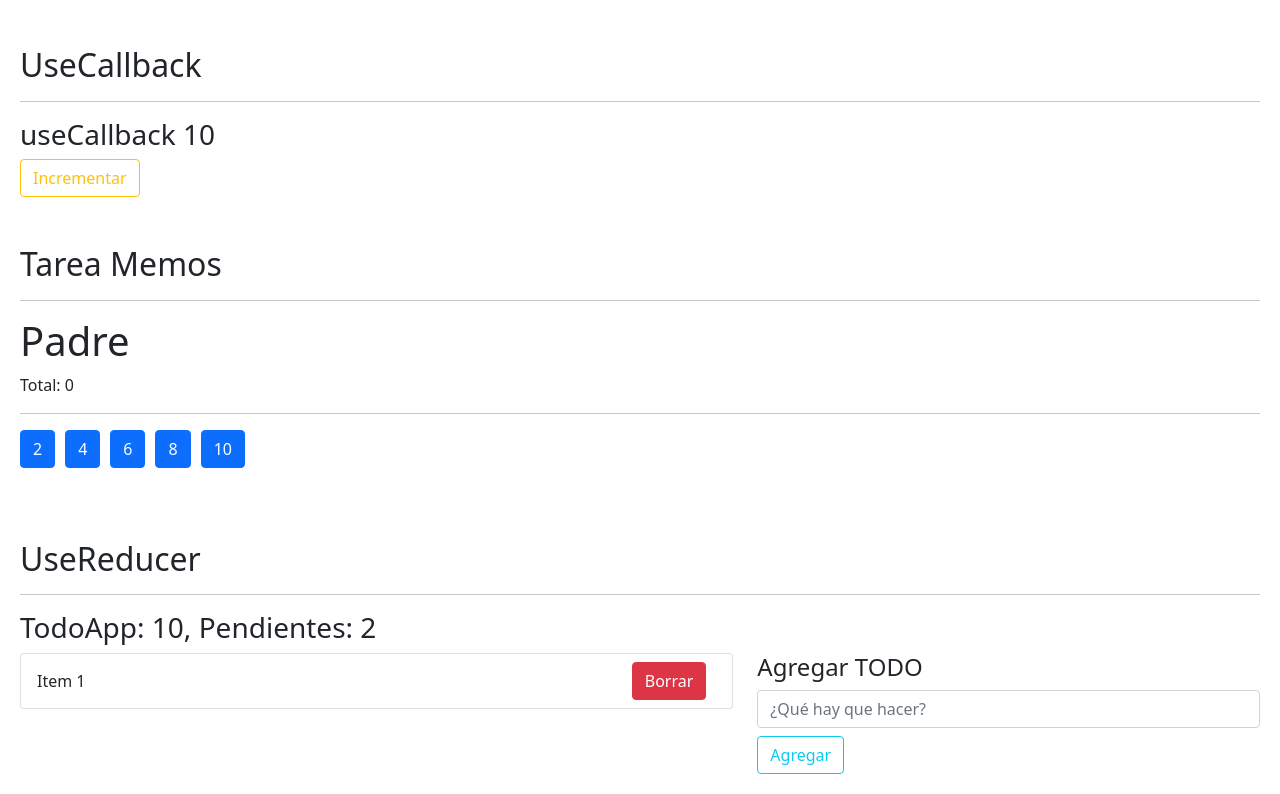
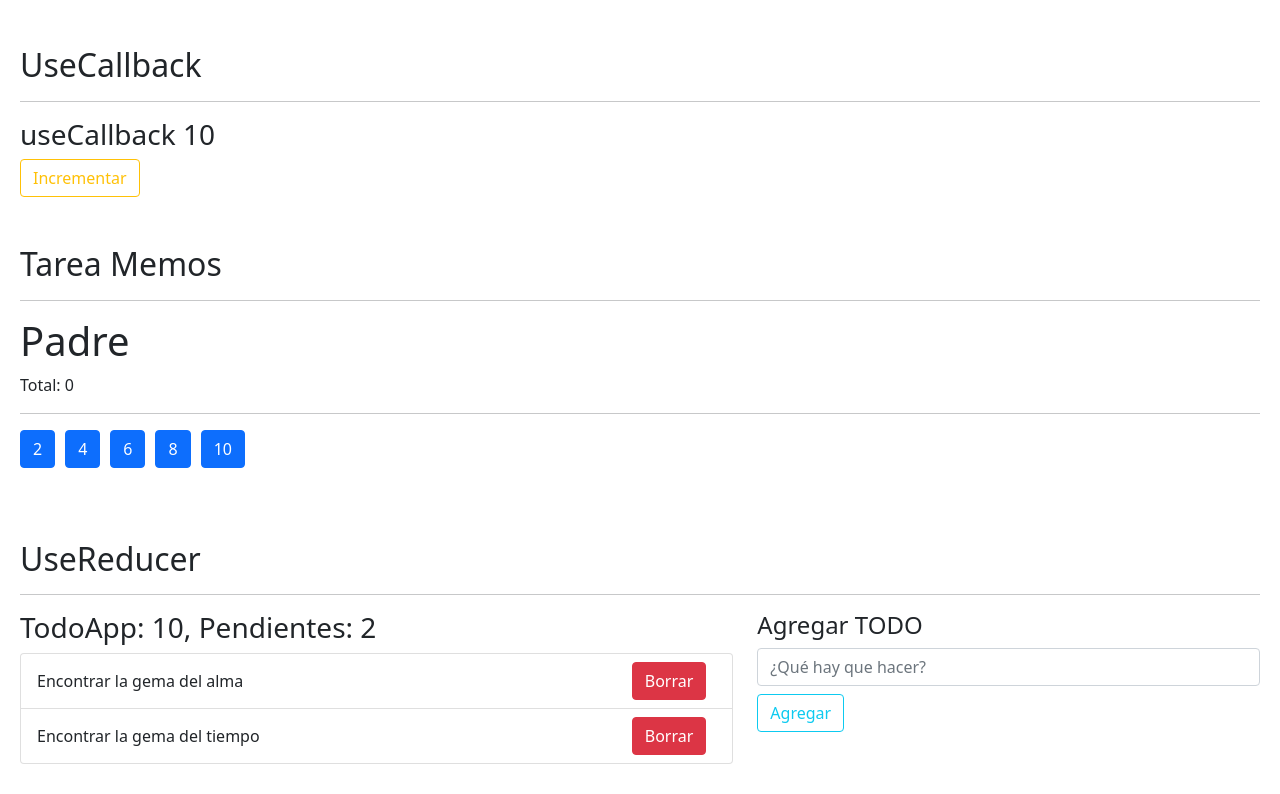
Before and after one commit to mundoenrique/05-react-hook-app, a React (Vite) app: page / in a window 1280 px wide. Shown: the part 2276-3070 px from the top of the page. Built offline with nearby package versions, Linux system fonts and the light colour scheme; no server answers.

Commit message:
Divide en componentes y agrega funcionalidad

```diff
--- /dev/null
+++ b/src/08-useReducer/TodoAdd.jsx
@@ -0,0 +1,37 @@
+import { useForm } from '../hooks/useForm';
+
+export function TodoAdd({ onNewTodo }) {
+	const { category, onInputchange, onResetForm } = useForm({ category: '' });
+
+	const onSubmitTodo = (event) => {
+		event.preventDefault();
+
+		if (category.trim().length <= 1) return;
+
+		const todo = {
+			id: new Date().getTime(),
+			description: category.trim(),
+			done: false,
+		};
+
+		onNewTodo(todo);
+
+		onResetForm();
+	};
+	return (
+		<form onSubmit={onSubmitTodo}>
+			<input
+				type="text"
+				name="category"
+				value={category}
+				onChange={onInputchange}
+				placeholder="¿Qué hay que hacer?"
+				className="form-control"
+				autoComplete="off"
+			/>
+			<button type="submit" className="btn btn-outline-info mt-2">
+				Agregar
+			</button>
+		</form>
+	);
+}
--- a/src/08-useReducer/TodoApp.jsx
+++ b/src/08-useReducer/TodoApp.jsx
@@ -1,15 +1,17 @@
 import { useReducer } from 'react';
+import { TodoAdd } from './TodoAdd';
+import { TodoList } from './TodoList';
 import { todoReducer } from './todoReducer';
 
 const initialstate = [
 	{
 		id: new Date().getTime(),
-		descrption: 'Encontrar la gema del alma',
+		description: 'Encontrar la gema del alma',
 		done: false,
 	},
 	{
 		id: new Date().getTime() * 3,
-		descrption: 'Encontrar la gema del tiempo',
+		description: 'Encontrar la gema del tiempo',
 		done: false,
 	},
 ];
@@ -17,32 +19,22 @@ const initialstate = [
 export default function TodoApp() {
 	const [todos, dispatch] = useReducer(todoReducer, initialstate);
 
+	const onNewTodo = (todo) => {
+		console.log(todo);
+	};
+
 	return (
 		<>
-			<h3>
-				TodoApp: 10, <span>Pendientes: 2</span>
-			</h3>
 			<div className="row">
 				<div className="col-7">
-					<ul className="list-group">
-						<li className="list-group-item d-flex justify-content-between">
-							<span className="align-self-center">Item 1</span>
-							<button className="btn btn-danger">Borrar</button>
-						</li>
-					</ul>
+					<h3>
+						TodoApp: 10, <span>Pendientes: 2</span>
+					</h3>
+					<TodoList todos={todos} />
 				</div>
 				<div className="col-5">
 					<h4>Agregar TODO</h4>
-					<form>
-						<input
-							type="text"
-							placeholder="¿Qué hay que hacer?"
-							className="form-control"
-						/>
-						<button type="submit" className="btn btn-outline-info mt-2">
-							Agregar
-						</button>
-					</form>
+					<TodoAdd onNewTodo={onNewTodo} />
 				</div>
 			</div>
 		</>
--- /dev/null
+++ b/src/08-useReducer/TodoItem.jsx
@@ -0,0 +1,8 @@
+export function TodoItem({ description }) {
+	return (
+		<li className="list-group-item d-flex justify-content-between">
+			<span className="align-self-center">{description}</span>
+			<button className="btn btn-danger">Borrar</button>
+		</li>
+	);
+}
--- /dev/null
+++ b/src/08-useReducer/TodoList.jsx
@@ -0,0 +1,11 @@
+import { TodoItem } from './TodoItem';
+
+export function TodoList({ todos = [] }) {
+	return (
+		<ul className="list-group">
+			{todos.map((todo) => (
+				<TodoItem key={todo.id} {...todo} />
+			))}
+		</ul>
+	);
+}
```
